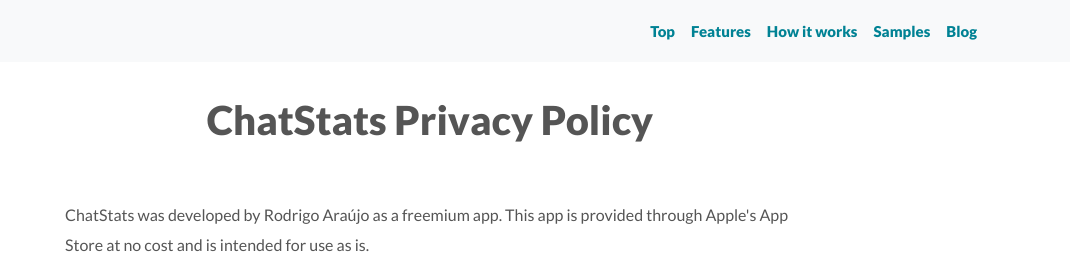
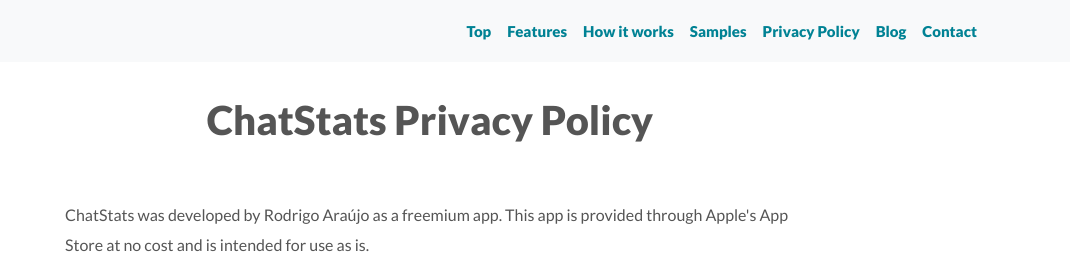
Before and after one commit to rodrigoaraujo01/chatstats, a plain HTML site: page privacy-policy.html in a window 1280 px wide. Shown: the top 273 px of the page, 210-1280 px from the left. Drawn offline with nearby package versions, Linux system fonts and the light colour scheme.

Commit message:
Fixing navbar’s buttons

```diff
--- a/privacy-policy.html
+++ b/privacy-policy.html
@@ -61,7 +61,13 @@
                             <a class="nav-link scroll-link" href="index.html#samples">Samples</a>
                         </li>
                         <li class="nav-item">
+                            <a class="nav-link scroll-link" href="privacy-policy.html">Privacy Policy</a>
+                        </li>
+                        <li class="nav-item">
                             <a class="nav-link scroll-link" href="blog-en.html">Blog</a>
+                        </li>
+                        <li class="nav-item">
+                            <a class="nav-link scroll-link" href="mailto:&#114;&#109;&#097;&#114;&#097;&#117;&#106;&#111;&#064;&#109;&#101;&#046;&#099;&#111;&#109;">Contact</a>
                         </li>
                     </ul>
                 </div>
```
